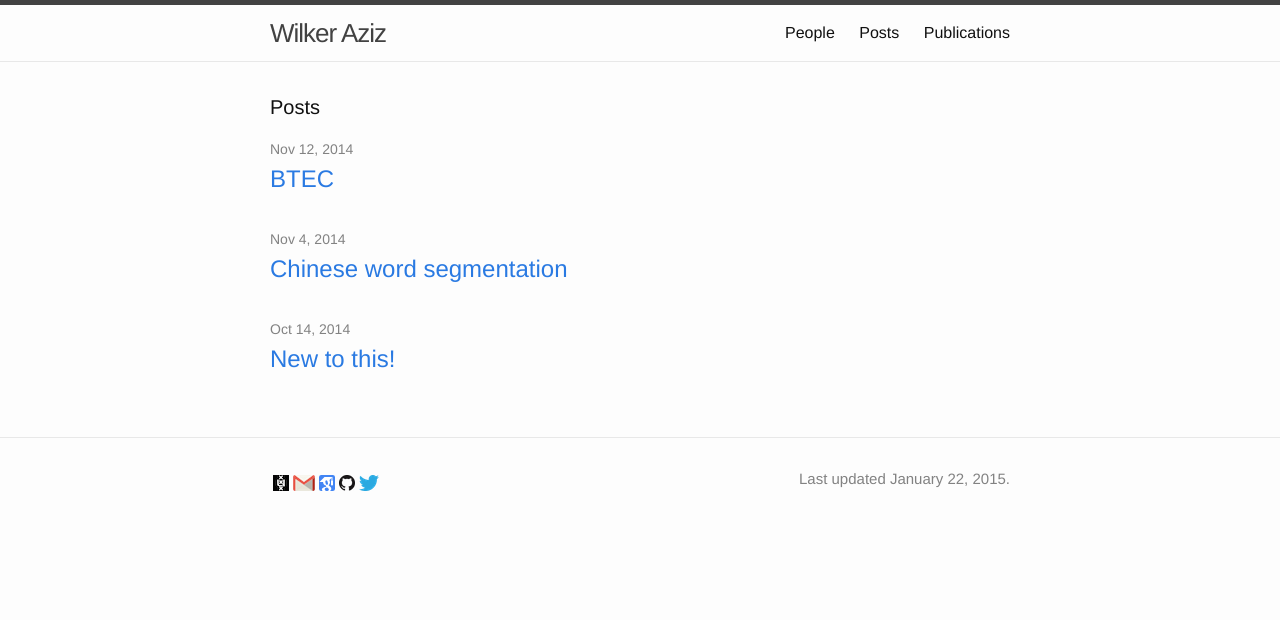
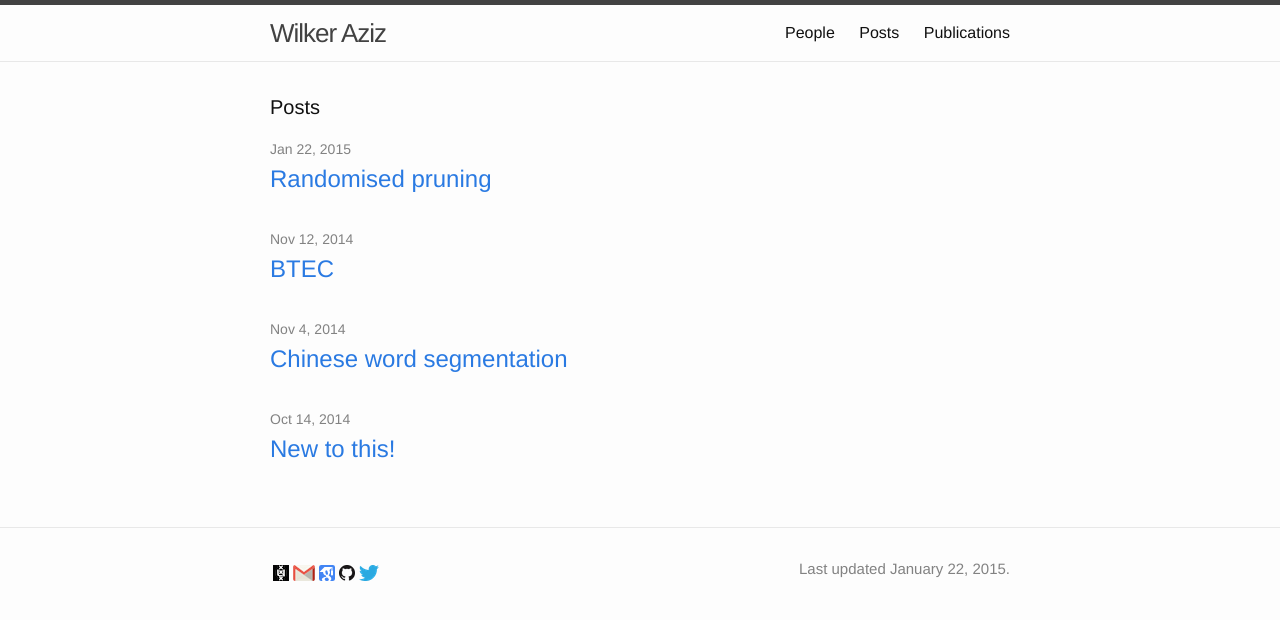
Before and after one commit to wilkeraziz/oldsite, a Jekyll site: the page built from posts.html, in a window 1280 px wide. Shown: the top 620 px of the page. Built offline with Jekyll 4.4.1, drawn with Linux system fonts in a browser that asks for light colours.

Commit message:
reading group: randomised pruning

```diff
--- a/_drafts/randomised_sampling.markdown
+++ b/_posts/2015-01-22-randomised_pruning.markdown
@@ -1,7 +1,6 @@
 ---
 layout: post
-title:  Randomised Sampling
-date:   2014-11-12
+title:  Randomised pruning
 categories: review
 ---
 
```
